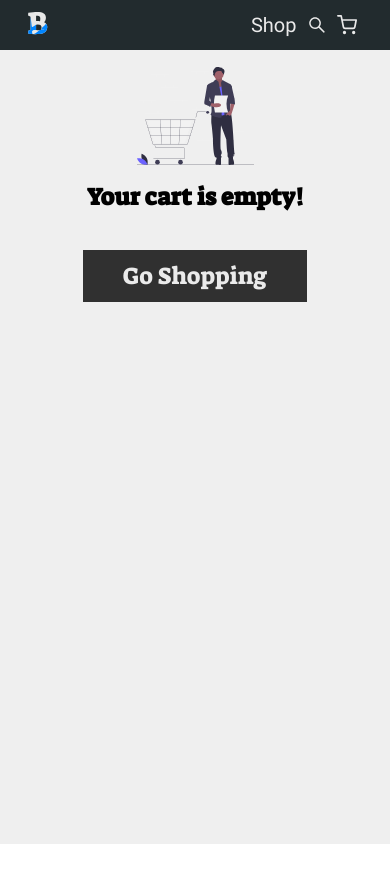
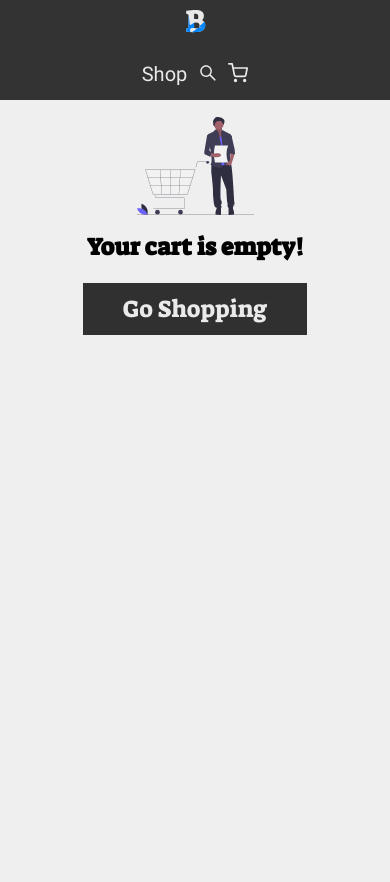
Before and after one commit to gabriellima77/Best-4-Buy, a React (Create React App) app: page /cart in a window 390 px wide. Shown: the top 882 px of the page. Before the commit the page ends 844 px from the top, so only its background shows below. Built offline with nearby package versions, Linux system fonts and the light colour scheme.

Commit message:
add some media queries

```diff
--- a/src/components/styles/App.style.js
+++ b/src/components/styles/App.style.js
@@ -5,5 +5,4 @@ export const StyledApp = styled.div`
   flex-direction: column;
   width: 100%;
   min-height: 100vh;
-  background: lightblue;
 `;
--- a/src/components/styles/Button.style.js
+++ b/src/components/styles/Button.style.js
@@ -23,7 +23,7 @@ export const AddCartBtn = styled.button`
   font-family: 'Suez One', serif;
   color: #EAEAEA;
   transition: top .5s linear;
-  margin-bottom: ${(props)=> (props.marginB)? '2%': 0};
+  margin-bottom: ${(props)=> (props.marginB)? '2%': ''};
   &:active {
     top: 5px;
     box-shadow: none;
--- a/src/components/styles/Header.style.js
+++ b/src/components/styles/Header.style.js
@@ -8,6 +8,16 @@ export const StyledHeader = styled.header`
   align-items: center;
   justify-content: space-between;
   background-color: rgba(0, 0, 0, 0.8);
+
+  @media (max-width: 768px) {
+    flex-direction: column;
+    height: 100px;
+    justify-content: center;
+
+    a {
+      margin-left: 0px;
+    }
+  }
 `;
 
 export const Logo = styled.img`
@@ -22,6 +32,10 @@ export const Nav = styled.nav`
   align-items: center;
   justify-content: space-around;
   margin-right: 7%;
+
+  @media (max-width: 768px) {
+    margin-right: 0px;
+  }
 `;
 
 export const StyledLink = styled(Link)`
@@ -30,6 +44,8 @@ export const StyledLink = styled(Link)`
   font-size: 20px;
   text-decoration: none;
   margin-left: ${(props)=> props.margin};
+  margin-top: ${(props)=> (props.mTop)? '2vh': 0};
+  align-self: center;
 
   svg {
     padding-top: 20%;
--- a/src/components/styles/Items.style.js
+++ b/src/components/styles/Items.style.js
@@ -6,6 +6,18 @@ export const ItemsBox = styled.div`
   display: grid;
   grid-template-columns: repeat(4, 1fr);
   gap: 40px;
+
+  @media (max-width: 1024px) {
+    grid-template-columns: repeat(3, 1fr);
+  }
+
+  @media (max-width: 768px) {
+    grid-template-columns: repeat(2, 1fr);
+  }
+
+  @media (max-width: 600px) {
+    grid-template-columns: 1fr;
+  }
 `;
 
 export const Item = styled.div`
@@ -31,6 +43,11 @@ export const Item = styled.div`
   p {
     box-sizing: border-box;
     padding-left: 10%;
+  }
+
+  @media (max-width: 600px){
+    width: 70%;
+    margin: 0 auto;
   }
 
 `;
--- a/src/components/styles/Shop.style.js
+++ b/src/components/styles/Shop.style.js
@@ -13,10 +13,6 @@ export const StyledShop = styled.section`
     font-family: 'Suez One', serif;
   }
 
-  a{
-    margin-top: 2vh;
-    align-self: center;
-  }
 `;
 
 export const Categories = styled.div`
```
